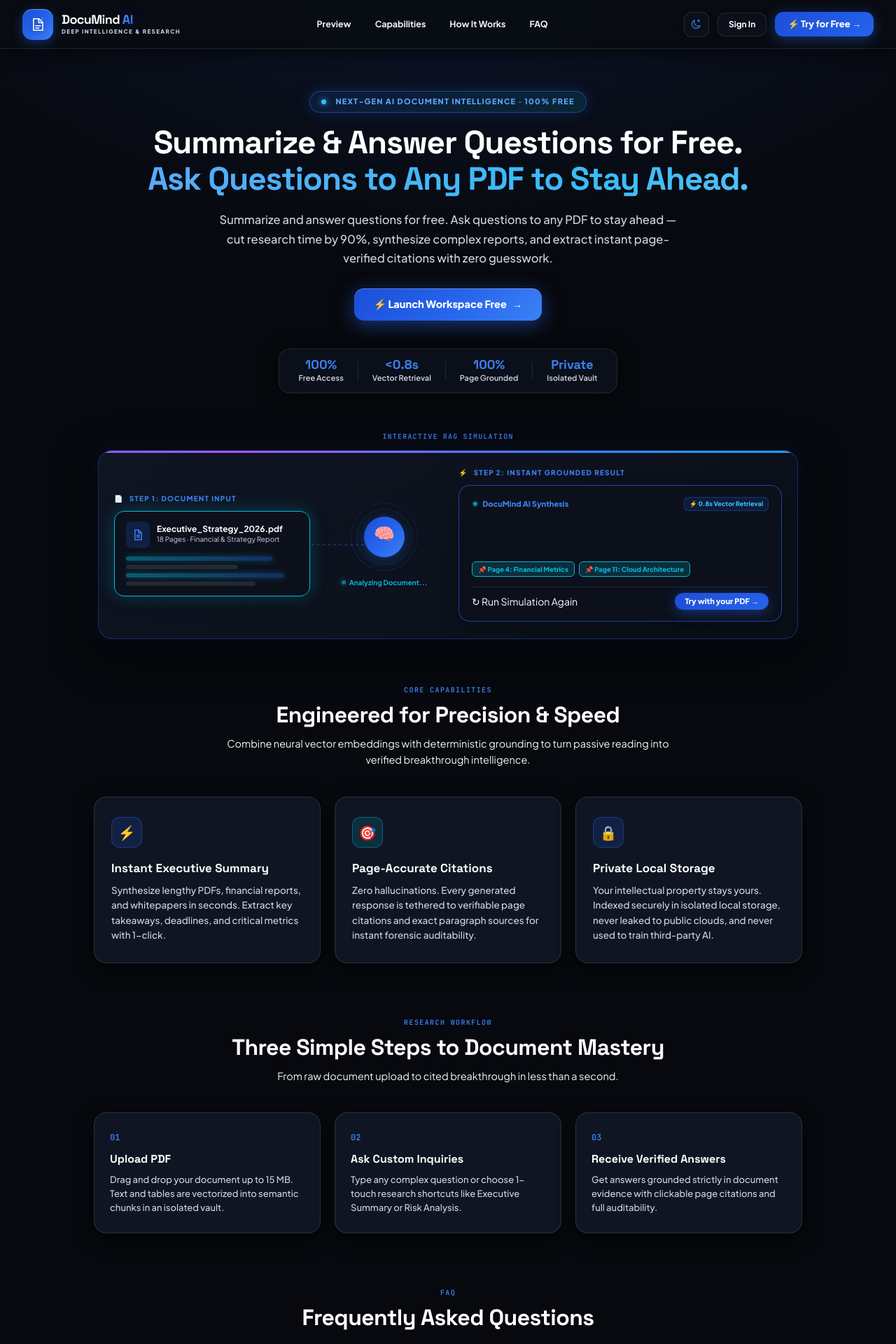
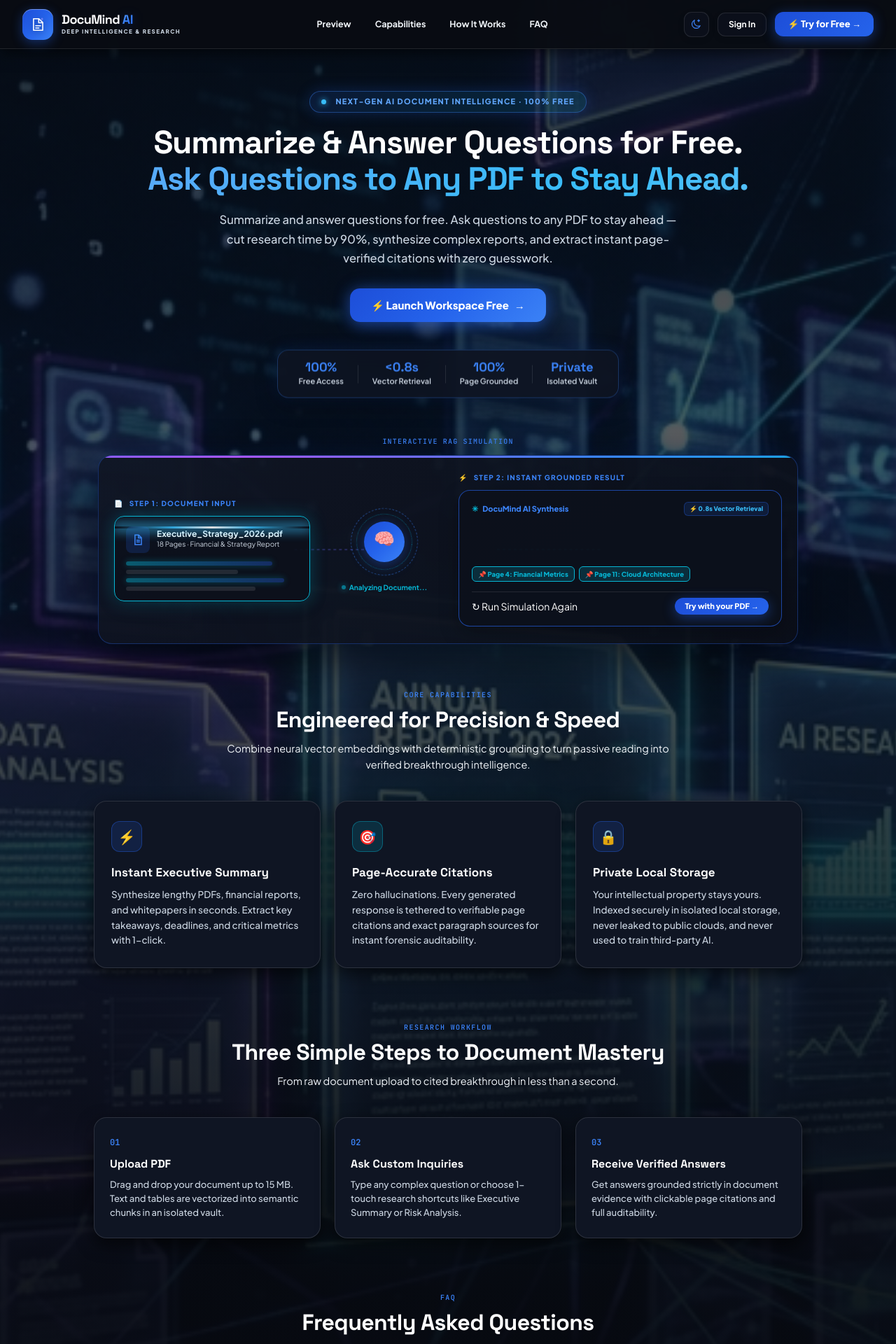
Before and after one commit to mdtuhin552005-dotcom/documind-ai, a FastAPI app: page / in a window 1280 px wide. Shown: the top 1920 px of the page at 70% size. Run offline with FastAPI, Linux system fonts and the light colour scheme; some libraries are stand-ins or nearby versions.

Commit message:
Add holographic AI document photo background and rich animations to landing page

```diff
--- a/app/static/styles.css
+++ b/app/static/styles.css
@@ -204,11 +204,25 @@ html[data-theme="light"] .ambient-four {
   overflow-y: auto;
   position: relative;
   z-index: 5;
-  background: radial-gradient(ellipse 90% 550px at 50% -50px, rgba(37, 99, 235, 0.12) 0%, transparent 75%), #07090e;
+  background-color: #07090e;
+  background-image:
+    linear-gradient(180deg, rgba(7, 9, 14, 0.82) 0%, rgba(7, 9, 14, 0.65) 25%, rgba(7, 9, 14, 0.92) 65%, #07090e 100%),
+    url('/static/images/ai-research-bg.jpg');
+  background-size: 100% auto, cover;
+  background-position: center top;
+  background-repeat: no-repeat;
+  background-attachment: local;
 }
 
 html[data-theme="light"] .landing-page {
-  background: radial-gradient(ellipse 90% 550px at 50% -50px, rgba(37, 99, 235, 0.05) 0%, transparent 75%), #f8fafc;
+  background-color: #f8fafc;
+  background-image:
+    linear-gradient(180deg, rgba(255, 255, 255, 0.90) 0%, rgba(255, 255, 255, 0.80) 25%, rgba(248, 250, 252, 0.96) 65%, #f8fafc 100%),
+    url('/static/images/ai-research-bg.jpg');
+  background-size: 100% auto, cover;
+  background-position: center top;
+  background-repeat: no-repeat;
+  background-attachment: local;
 }
 
 .landing-header {
@@ -406,20 +420,42 @@ html[data-theme="light"] .hero-subtitle {
   display: inline-flex;
   align-items: center;
   gap: 8px;
-  padding: 12px 28px;
+  padding: 13px 30px;
   border-radius: 14px;
   border: none;
   background: var(--primary-gradient);
   color: #ffffff !important;
-  font-size: 14.5px;
+  font-size: 15px;
   font-weight: 800;
   cursor: pointer;
-  box-shadow: 0 6px 26px rgba(37, 99, 235, 0.5), inset 0 1px 0 rgba(255, 255, 255, 0.25);
-  transition: all 0.25s cubic-bezier(0.16, 1, 0.3, 1);
+  box-shadow: 0 4px 22px rgba(37, 99, 235, 0.55), 0 0 35px rgba(59, 130, 246, 0.3);
+  transition: all 0.28s cubic-bezier(0.16, 1, 0.3, 1);
+  position: relative;
+  overflow: hidden;
+  animation: btn-glow-pulse 3s ease-in-out infinite alternate;
+}
+@keyframes btn-glow-pulse {
+  0% { box-shadow: 0 4px 20px rgba(37, 99, 235, 0.45), 0 0 25px rgba(59, 130, 246, 0.2); }
+  100% { box-shadow: 0 8px 32px rgba(37, 99, 235, 0.75), 0 0 45px rgba(59, 130, 246, 0.45); }
+}
+.btn-hero-primary::after {
+  content: "";
+  position: absolute;
+  top: -50%;
+  left: -50%;
+  width: 200%;
+  height: 200%;
+  background: linear-gradient(60deg, transparent, rgba(255, 255, 255, 0.25), transparent);
+  transform: rotate(30deg);
+  animation: btn-sweep 4s ease-in-out infinite;
+}
+@keyframes btn-sweep {
+  0% { transform: translateX(-150%) rotate(30deg); }
+  40%, 100% { transform: translateX(150%) rotate(30deg); }
 }
 .btn-hero-primary:hover {
-  transform: translateY(-2px) scale(1.02);
-  box-shadow: 0 10px 36px rgba(59, 130, 246, 0.65), inset 0 1px 0 rgba(255, 255, 255, 0.35);
+  transform: translateY(-2px) scale(1.03);
+  box-shadow: 0 10px 40px rgba(37, 99, 235, 0.85), 0 0 50px rgba(59, 130, 246, 0.55);
 }
 
 .btn-hero-secondary {
@@ -569,20 +605,18 @@ html[data-theme="light"] .sim-doc-card {
 /* Real Animated Laser Scanning Beam */
 .sim-laser-beam {
   position: absolute;
-  top: 0;
   left: 0;
   right: 0;
   height: 2.5px;
-  background: linear-gradient(90deg, transparent, #06b6d4, #ffffff, #06b6d4, transparent);
-  box-shadow: 0 0 14px 2px #06b6d4;
+  background: linear-gradient(90deg, transparent 0%, #38bdf8 30%, #ffffff 50%, #38bdf8 70%, transparent 100%);
+  box-shadow: 0 0 16px 3px #38bdf8;
   pointer-events: none;
   z-index: 5;
-  opacity: 0;
-  transition: opacity 0.3s ease;
-}
-.sim-doc-card.is-scanning .sim-laser-beam {
-  opacity: 0;
-  display: none;
+  animation: laser-scan-sweep 3s ease-in-out infinite alternate;
+}
+@keyframes laser-scan-sweep {
+  0% { top: 6px; opacity: 0.85; }
+  100% { top: calc(100% - 10px); opacity: 0.95; }
 }
 
 .sim-doc-header {
@@ -682,12 +716,22 @@ html[data-theme="light"] .sim-doc-card {
 .sim-orbital-ring.ring-outer {
   width: 96px;
   height: 96px;
-  border: 1px dashed rgba(37, 99, 235, 0.35);
+  border: 1px dashed rgba(59, 130, 246, 0.55);
+  animation: orbit-spin-forward 14s linear infinite;
 }
 .sim-orbital-ring.ring-mid {
   width: 80px;
   height: 80px;
-  border: 1px dotted rgba(13, 148, 136, 0.35);
+  border: 1px dotted rgba(6, 182, 212, 0.55);
+  animation: orbit-spin-backward 9s linear infinite;
+}
+@keyframes orbit-spin-forward {
+  from { transform: rotate(0deg); }
+  to { transform: rotate(360deg); }
+}
+@keyframes orbit-spin-backward {
+  from { transform: rotate(360deg); }
+  to { transform: rotate(0deg); }
 }
 .sim-radar-wave {
   display: none;
@@ -929,18 +973,23 @@ html[data-theme="light"] .landing-strip-item span {
   display: inline-flex;
   align-items: center;
   gap: 20px;
-  padding: 12px 28px;
+  padding: 14px 30px;
   border-radius: 16px;
-  background: var(--surface);
-  border: 1px solid var(--line);
-  box-shadow: 0 6px 24px var(--shadow);
-  backdrop-filter: blur(16px);
+  background: rgba(14, 20, 34, 0.88);
+  border: 1px solid rgba(59, 130, 246, 0.3);
+  box-shadow: 0 10px 30px rgba(0, 0, 0, 0.4), 0 0 25px rgba(37, 99, 235, 0.18);
+  backdrop-filter: blur(20px);
   margin-bottom: 24px;
+  animation: float-gentle 6s ease-in-out infinite;
 }
 html[data-theme="light"] .hero-metrics-strip {
-  background: #ffffff;
-  border-color: rgba(226, 232, 240, 0.95);
-  box-shadow: 0 4px 18px rgba(15, 23, 42, 0.06);
+  background: rgba(255, 255, 255, 0.95);
+  border: 1px solid #cbd5e1;
+  box-shadow: 0 8px 24px rgba(15, 23, 42, 0.08), 0 0 20px rgba(37, 99, 235, 0.08);
+}
+@keyframes float-gentle {
+  0%, 100% { transform: translateY(0); }
+  50% { transform: translateY(-6px); }
 }
 .hero-metric-item {
   display: flex;
--- a/app/templates/index.html
+++ b/app/templates/index.html
@@ -27,7 +27,7 @@
       href="https://fonts.googleapis.com/css2?family=Plus+Jakarta+Sans:wght@400;500;600;700;800&family=Space+Grotesk:wght@500;600;700;800&family=JetBrains+Mono:wght@400;500;600&display=swap"
       rel="stylesheet"
     />
-    <link rel="stylesheet" href="/static/styles.css?v=35" />
+    <link rel="stylesheet" href="/static/styles.css?v=36" />
     <script src="https://cdn.tailwindcss.com"></script>
     <script>
       tailwind.config = {
```
Also changed, not shown: app/static/images/ai-research-bg.jpg (added).
